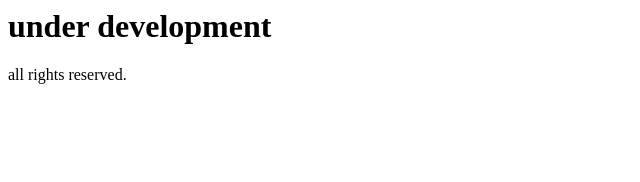
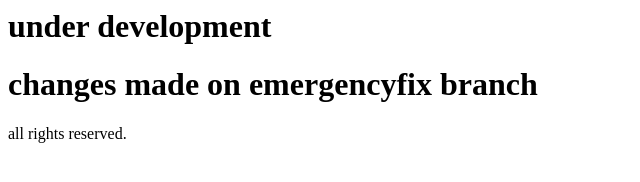
Before and after one commit to Tohidur7/HelloWorldProject, a plain HTML site: page index.html in a window 1280 px wide. Shown: the whole page, without its empty margins (0-640 px from the left). Drawn offline with Linux system fonts and the light colour scheme.

Commit message:
commit to emergencyfix after making changes on index.html

```diff
--- a/index.html
+++ b/index.html
@@ -5,6 +5,7 @@
 
     <body>
         <h1>under development</h1>
+        <h1>changes made on emergencyfix branch</h1>
     </body>
     <footer>
         <p>all rights reserved.</p>
```
